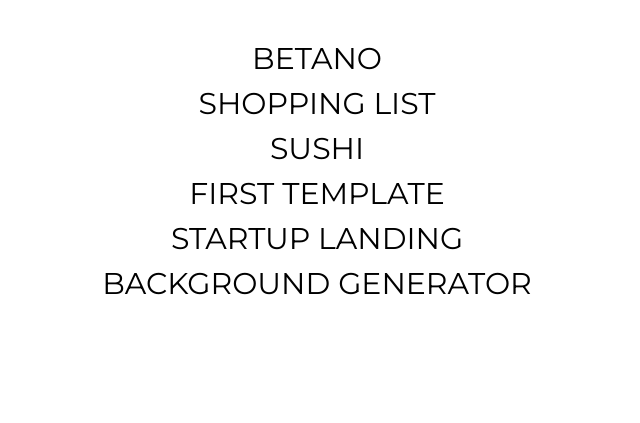
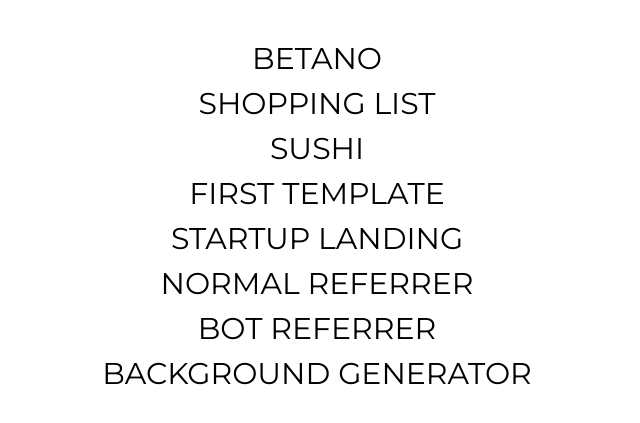
Before and after one commit to dpazb1/useful-sites, a plain HTML site: page repos.html in a window 1280 px wide. Shown: the part 173-596 px from the top of the page, without its empty margins (323-963 px from the left). Drawn offline with nearby package versions, Linux system fonts and the light colour scheme.

Commit message:
Update repos.html

```diff
--- a/repos.html
+++ b/repos.html
@@ -22,6 +22,8 @@
             <a href="https://dpazb1.github.io/sushimenu" class="list c" target="_blank"><li class="lil">Sushi</li></a>
             <a href="https://dpazb1.github.io/first-template" class="list c" target="_blank"><li class="lil">First Template</li></a>
             <a href="https://dpazb1.github.io/startup-exercise" class="list c" target="_blank"><li class="lil">Startup Landing</li></a>
+            <a href="https://dpazb1.github.io/normal-referrer" class="list c" target="_blank"><li class="lil">Normal Referrer</li></a>
+            <a href="https://dpazb1.github.io/bot-referrer" class="list c" target="_blank"><li class="lil">Bot Referrer</li></a>
             <a href="https://dpazb1.github.io/bg-gradient-generator" class="list c" target="_blank"><li class="lil">Background Generator</li></a>
         </ul>
     </div>
```
